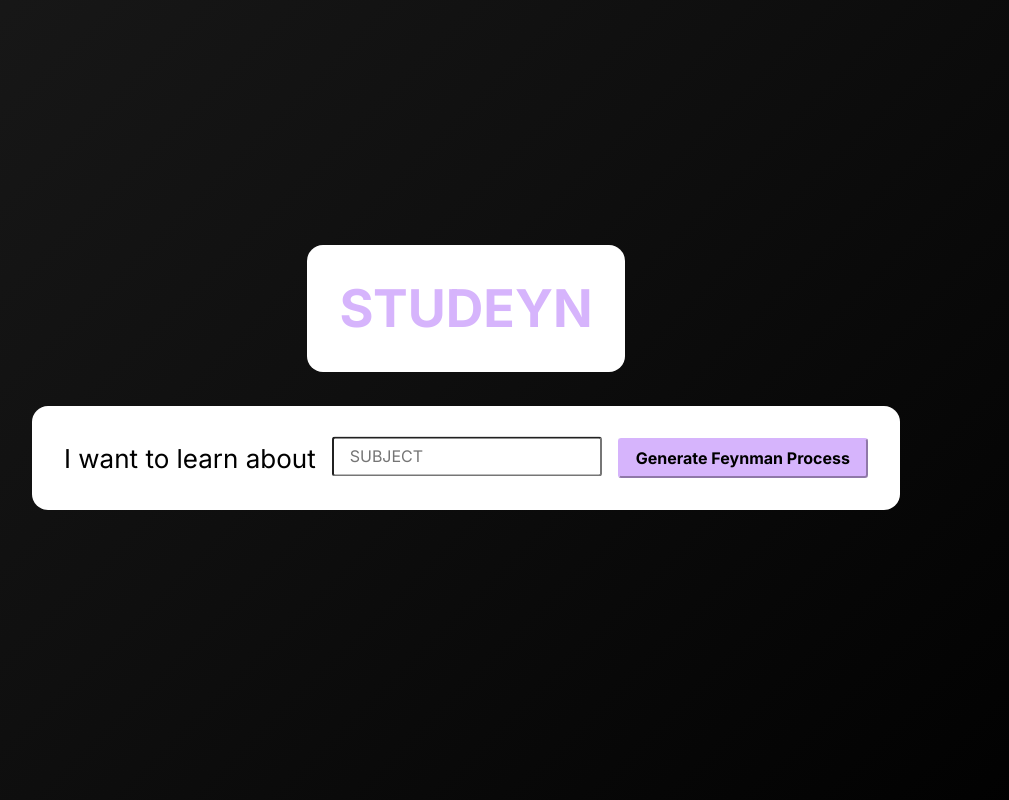
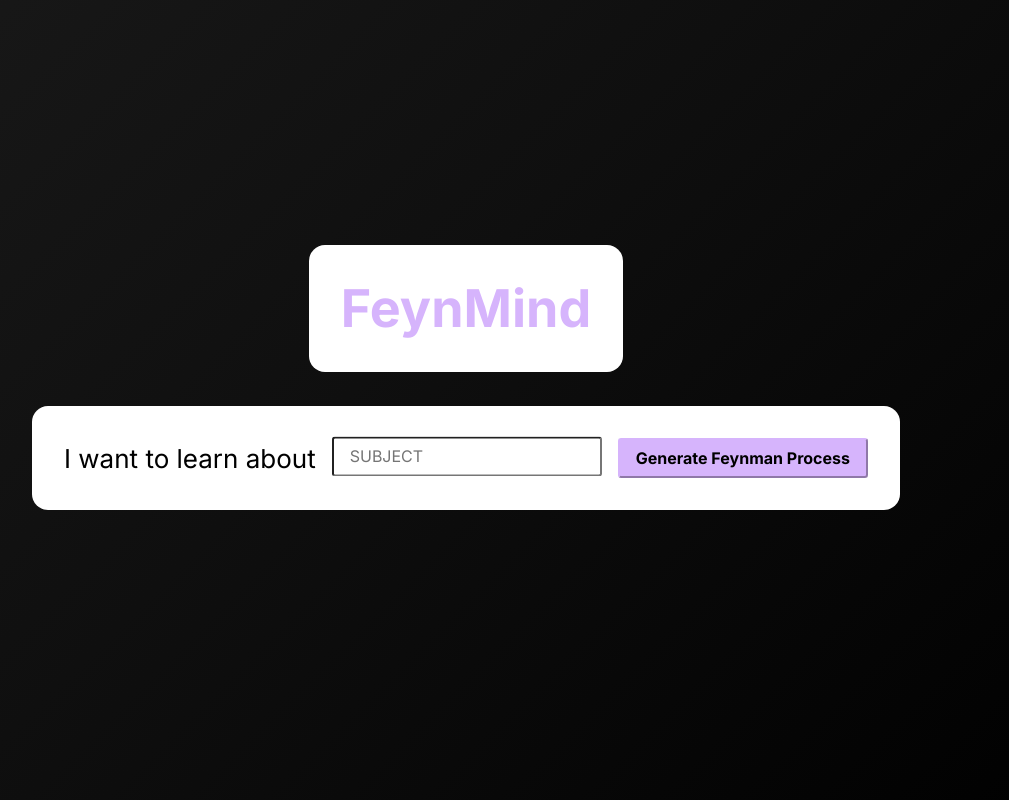
Before and after one commit to jaayzee/feynmind, a React (Create React App) app: page / in a window 1280 px wide. Shown: the whole page, without its empty margins (174-1183 px from the left). Built offline with nearby package versions, Linux system fonts and the light colour scheme; no server answers.

Commit message:
title Change

```diff
--- a/src/App.js
+++ b/src/App.js
@@ -48,7 +48,7 @@ function App() {
     <div className="App">
       <header className="App-header">
         <h1 className="mainGuy">
-        STUDEYN
+        FeynMind
         </h1>
         <div>
           <SetSubject/>
```
